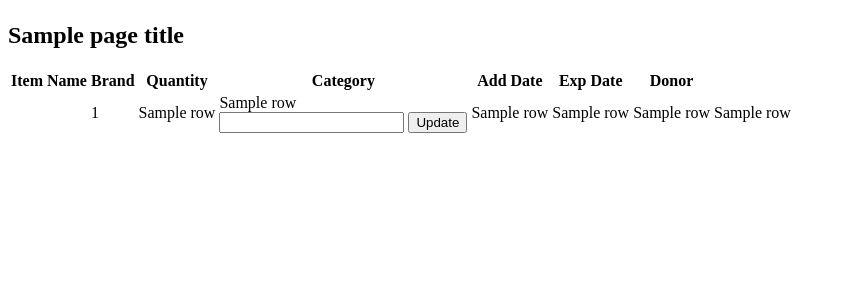
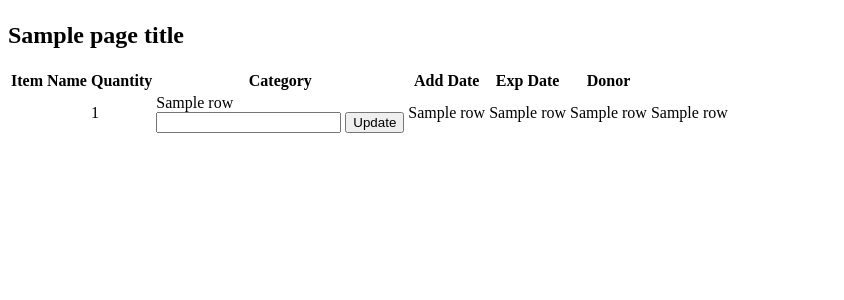
Before and after one commit to UVMHacks2025/Team-3, a Flask app: template templates/inventory.html in a window 1280 px wide. Shown: the part 58-358 px from the top of the page, without its empty margins (0-844 px from the left). Run offline with Flask 3, Linux system fonts and the light colour scheme; the template is opened without the code that fills it: most values are stand-ins (such as "Sample title", 1, 10 or a date in 2020).

Commit message:
fix inventory

```diff
--- a/main.py
+++ b/main.py
@@ -47,7 +47,7 @@
             error = "Invalid Input. Database has not been update."
 
     #make rows be all the rows of the db
-    rows = [["Mac and Cheese", "Kraft", "3", "Vegetarian", "3/1/2025", "3/8/2025", "Hannafords"] ]
+    rows = [["Mac and Cheese", "Kraft", 3, "Vegetarian", "3/1/2025", "3/8/2025", "Hannafords"] ]
     return render_template("inventory.html",
                            page_title = "Inventory",
                            rows = rows,
--- a/templates/inventory.html
+++ b/templates/inventory.html
@@ -10,7 +10,6 @@
         <trhead>
             <tr>
                 <th>Item Name</th>
-                <th>Brand</th>
                 <th>Quantity</th>
                 <th>Category</th>
                 <th>Add Date</th>
@@ -29,7 +28,6 @@
             <th background-color="green">
         {% endif %}
                 <td>{{row[0]}}</td> <!--Item Name-->
-                <td>{{row[1]}}</td> <!--Brand-->
                 <td> <!--Quantity-->
                     {{row[2]}}
                     <form method="POST" action="{{ url_for('.inventory') }}">
```
